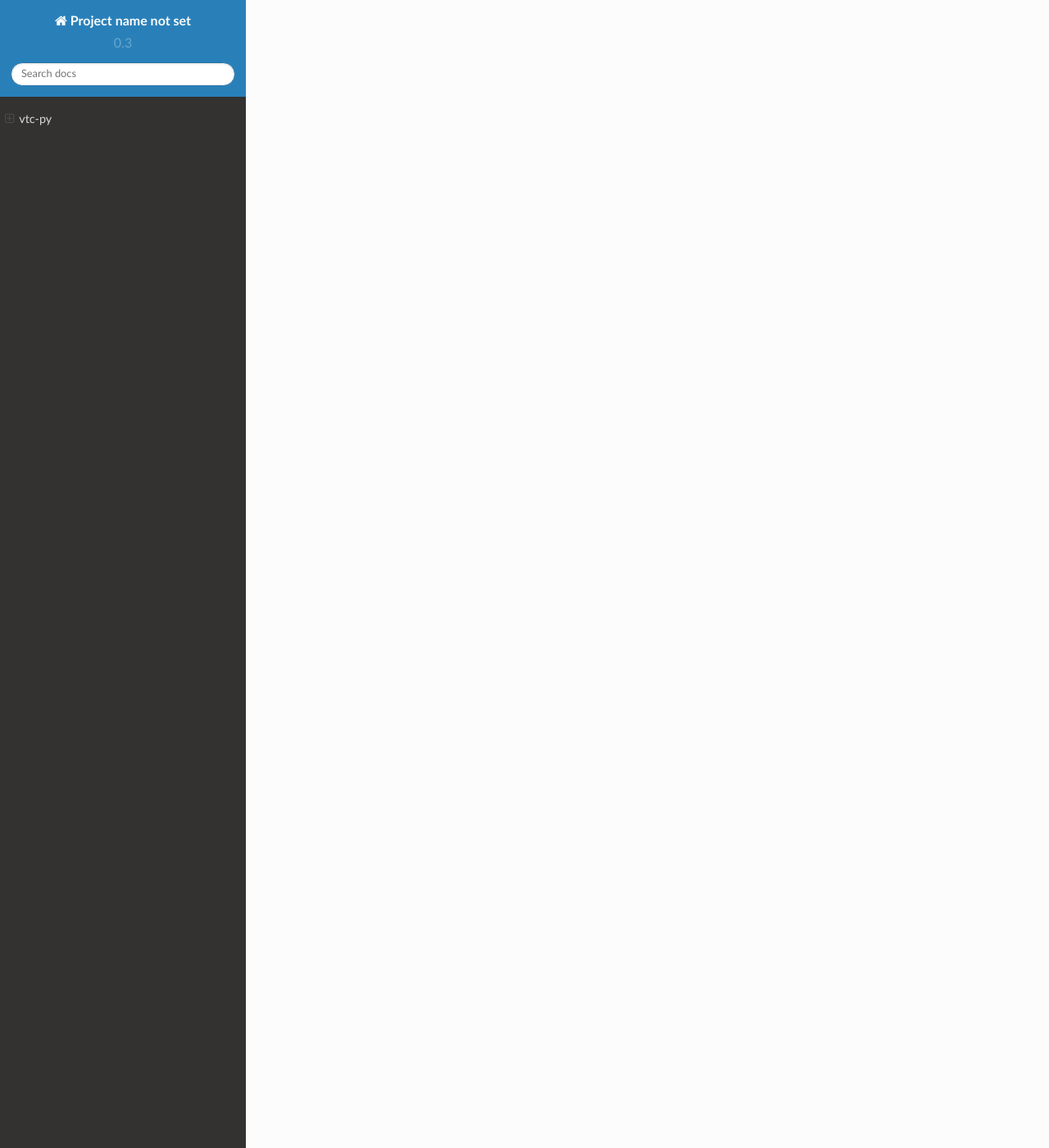
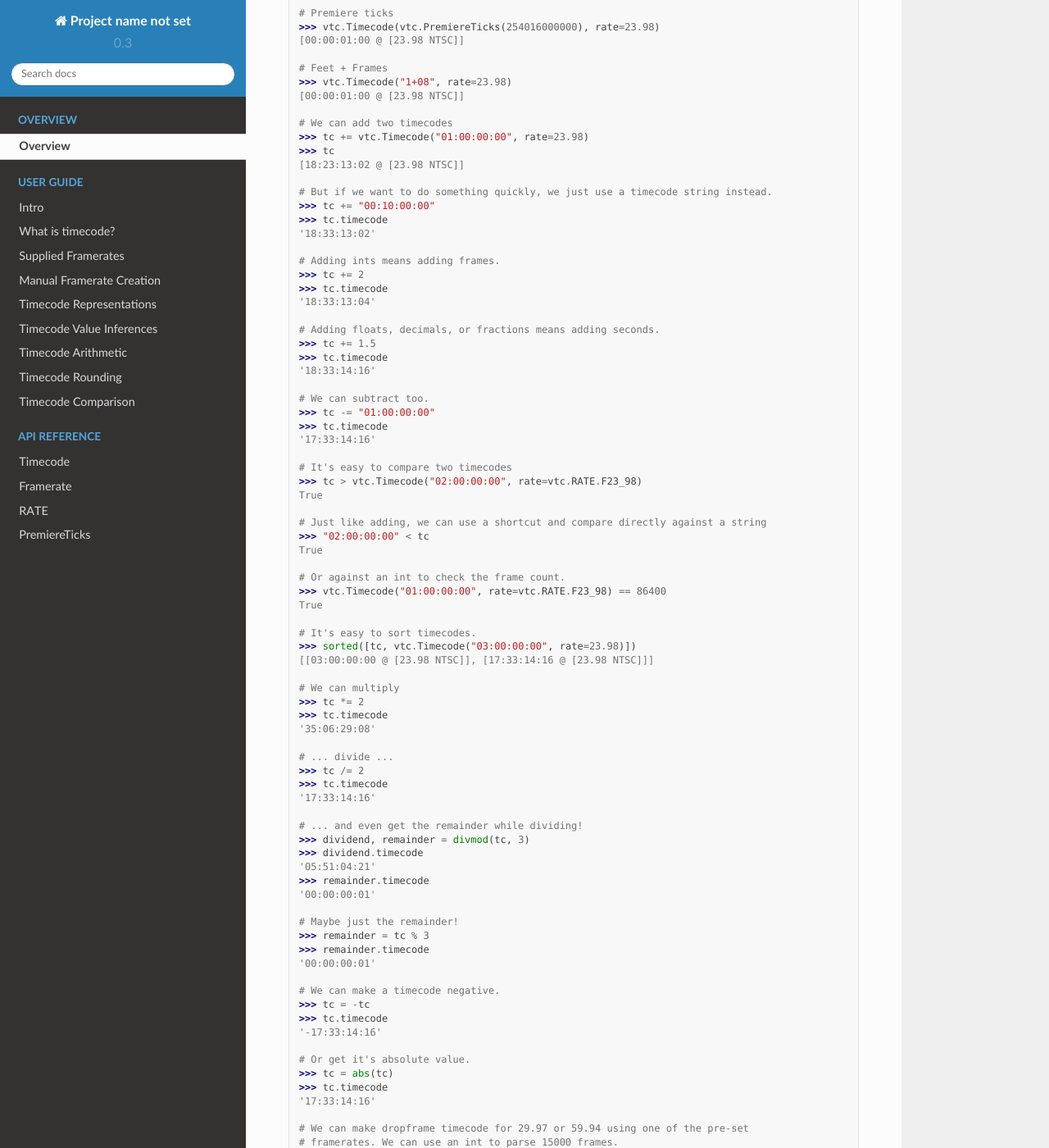
Before and after one commit to opencinemac/vtc-py, a Sphinx documentation site: the page built from zdocs/source/index.rst, in a window 1280 px wide and 1400 px high, scrolled down 2186 px. Shown: the whole window at 82% size. Built offline with Sphinx 7.4.7 and the Read the Docs theme 2.0.0, drawn with Linux system fonts in a browser that asks for light colours; some of the changed text lies outside the part shown.

```diff
--- a/setup.cfg
+++ b/setup.cfg
@@ -30,6 +30,7 @@ doc =
 	sphinx
 	sphinx-autodoc-typehints
 	sphinx_rtd_theme
+	sphinx.ext.doctest
 build =
 	twine
 	wheel
--- a/zdocs/source/conf.py
+++ b/zdocs/source/conf.py
@@ -52,10 +52,9 @@ add_module_names = False
 extensions = [
     "sphinx.ext.autodoc",
     "sphinx.ext.doctest",
-    "sphinx.ext.intersphinx",
-    "sphinx.ext.todo",
     "sphinx.ext.coverage",
     "sphinx.ext.viewcode",
+    "sphinx.ext.githubpages",
     "sphinx_autodoc_typehints",
 ]
 
@@ -65,7 +64,6 @@ templates_path = ["_templates"]
 # The suffix(es) of source filenames.
 # You can specify multiple suffix as a list of string:
 #
-# source_suffix = ['.rst', '.md']
 source_suffix = ".rst"
 
 # The master toctree document.
@@ -119,7 +117,7 @@ html_static_path = ["_static"]
 # -- Options for HTMLHelp output ---------------------------------------------
 
 # Output file base name for HTML help builder.
-htmlhelp_basename = "islelibdoc"
+htmlhelp_basename = "vtcdoc"
 
 
 # -- Options for LaTeX output ------------------------------------------------
@@ -143,7 +141,7 @@ latex_elements: Dict[str, Any] = {
 # (source start file, target name, title,
 #  author, documentclass [howto, manual, or own class]).
 latex_documents = [
-    (master_doc, "islelib.tex", "islelib Documentation", "Billy Peake", "manual")
+    (master_doc, "vtc.tex", "vtc Documentation", "Billy Peake", "manual")
 ]
 
 
@@ -151,7 +149,7 @@ latex_documents = [
 
 # One entry per manual page. List of tuples
 # (source start file, name, description, authors, manual section).
-man_pages = [(master_doc, "islelib", "islelib Documentation", 1)]
+man_pages = [(master_doc, "vtc", "vtc Documentation", 1)]
 
 
 # -- Options for Texinfo output ----------------------------------------------
@@ -162,11 +160,11 @@ man_pages = [(master_doc, "islelib", "islelib Documentation", 1)]
 texinfo_documents = [
     (
         master_doc,
-        "islelib",
-        "islelib Documentation",
-        "islelib",
-        "One line description of project.",
-        "Miscellaneous",
+        "vtc",
+        "vtc Documentation",
+        "vtc",
+        "A SMPTE timecode library for python.",
+        "Film Tools",
     )
 ]
 
@@ -193,7 +191,7 @@ epub_exclude_files = ["search.html"]
 # -- Options for intersphinx extension ---------------------------------------
 
 # Example configuration for intersphinx: refer to the Python standard library.
-intersphinx_mapping = {"https://zdocs.python.org/": None}
+# intersphinx_mapping = {"https://zdocs.python.org/": None}
 
 # -- Options for todo extension ----------------------------------------------
 
@@ -204,3 +202,4 @@ todo_include_todos = True
 add_module_names = False
 autoclass_content = "both"
 autodoc_member_order = "groupwise"
+always_document_param_types = True
--- a/zdocs/source/index.rst
+++ b/zdocs/source/index.rst
@@ -1,15 +1,224 @@
-vtc-py
+.. toctree::
+   :hidden:
+   :maxdepth: 2
+   :caption: Overview
+
+   self
+
+.. toctree::
+   :hidden:
+   :maxdepth: 2
+   :caption: User Guide
+
+   ./guide.rst
+
+.. toctree::
+   :hidden:
+   :maxdepth: 2
+   :caption: API Reference
+
+   ./api.rst
+
+Overview
+========
+
+``vtc-py`` is maintained by an ex-assistant editor. It aims to offer a powerful, but
+ergonomic API for writing scripts and software involving video timecode with minimal
+fuss.
+
+Features
+========
+
+    - SMPTE Conventions:
+        - NTSC
+        - Drop-Frame
+        - Interlaced timecode (not implemented)
+    - Timecode Representations:
+        - Timecode       | '01:00:00:00'
+        - Frames         | 86400
+        - Seconds        | 3600.0
+        - Runtime        | '01:00:00.0'
+        - Rational       | 18018/5
+        - Feet+Frames    | '5400+00'
+        - Premiere Ticks | 15240960000000
+    - Operations:
+        - Comparisons (==, <, <=, >, >=)
+        - Add
+        - Subtract
+        - Scale (multiply and divide)
+        - Divmod
+        - Modulo
+        - Negative
+        - Absolute
+        - Rebase (recalculate frame count at new framerate)
+    - Flexible Parsing:
+        - Partial timecodes      | '1:12'
+        - Partial runtimes       | '1.5'
+        - Negative string values | '-1:12', '-3+00'
+        - Poorly formatted tc's  | '1:13:4'
+    - Type inference for fast scripting (add a tc string to a Timecode value)
+    - Modern Python Typehints for static analysis.
+
+Goals
+=====
+
+    - Parse and fetch all Timecode representations.
+    - A clean, Pythonic API
+    - Support all operations that make sense for timecode.
+    - Sane shortcuts for scripting
+
+Non-Goals
 =========
 
-.. toctree::
-   :maxdepth: 2
-   :caption: Contents:
-
-``vtc-py`` is a SMPTE video timecode library by the open cinema collective. It aims to
-offer a powerful, but ergonomic API for writing scripts and software involving video
-timecode with minimal fuss.
+    - Real-time timecode generators.
 
 Demo
-----
+====
 
-.. code-block:: python
+Let's take a quick high-level look at what you can do with this library:
+
+.. doctest:: python
+
+    >>> import vtc
+
+    # It's easy to make a new 23.98 NTSC timecode.
+    >>> tc = vtc.Timecode("17:23:13:02", rate=23.98)
+
+    # We can get all sorts of ways to represent the timecode.
+    >>> tc.timecode
+    '17:23:13:02'
+
+    >>> tc.frames
+    1502234
+
+    >>> tc.seconds
+    Decimal('62655.67641666666666666666667')
+
+    >>> tc.rational
+    Fraction(751868117, 12000)
+
+    >>> tc.runtime(precision=3)
+    '17:24:15.676'
+
+    >>> tc.premiere_ticks
+    15915544300656000
+
+    >>> tc.feet_and_frames
+    '93889+10'
+
+    # Parsing is flexible
+    # Partial timecode
+    >>> vtc.Timecode("3:12", rate=23.98)
+    [00:00:03:12 @ [23.98 NTSC]]
+
+    # Frame count (ints)
+    >>> vtc.Timecode(24, rate=23.98)
+    [00:00:01:00 @ [23.98 NTSC]]
+
+    # Seconds (floats, decimals, or fractions)
+    >>> vtc.Timecode(1.5, rate=23.98)
+    [00:00:01:12 @ [23.98 NTSC]]
+
+    # Premiere ticks
+    >>> vtc.Timecode(vtc.PremiereTicks(254016000000), rate=23.98)
+    [00:00:01:00 @ [23.98 NTSC]]
+
+    # Feet + Frames
+    >>> vtc.Timecode("1+08", rate=23.98)
+    [00:00:01:00 @ [23.98 NTSC]]
+
+    # We can add two timecodes
+    >>> tc += vtc.Timecode("01:00:00:00", rate=23.98)
+    >>> tc
+    [18:23:13:02 @ [23.98 NTSC]]
+
+    # But if we want to do something quickly, we just use a timecode string instead.
+    >>> tc += "00:10:00:00"
+    >>> tc.timecode
+    '18:33:13:02'
+
+    # Adding ints means adding frames.
+    >>> tc += 2
+    >>> tc.timecode
+    '18:33:13:04'
+
+    # Adding floats, decimals, or fractions means adding seconds.
+    >>> tc += 1.5
+    >>> tc.timecode
+    '18:33:14:16'
+
+    # We can subtract too.
+    >>> tc -= "01:00:00:00"
+    >>> tc.timecode
+    '17:33:14:16'
+
+    # It's easy to compare two timecodes
+    >>> tc > vtc.Timecode("02:00:00:00", rate=vtc.RATE.F23_98)
+    True
+
+    # Just like adding, we can use a shortcut and compare directly against a string
+    >>> "02:00:00:00" < tc
+    True
+
+    # Or against an int to check the frame count.
+    >>> vtc.Timecode("01:00:00:00", rate=vtc.RATE.F23_98) == 86400
+    True
+
+    # It's easy to sort timecodes.
+    >>> sorted([tc, vtc.Timecode("03:00:00:00", rate=23.98)])
+    [[03:00:00:00 @ [23.98 NTSC]], [17:33:14:16 @ [23.98 NTSC]]]
+
+    # We can multiply
+    >>> tc *= 2
+    >>> tc.timecode
+    '35:06:29:08'
+
+    # ... divide ...
+    >>> tc /= 2
+    >>> tc.timecode
+    '17:33:14:16'
+
+    # ... and even get the remainder while dividing!
+    >>> dividend, remainder = divmod(tc, 3)
+    >>> dividend.timecode
+    '05:51:04:21'
+    >>> remainder.timecode
+    '00:00:00:01'
+
+    # Maybe just the remainder!
+    >>> remainder = tc % 3
+    >>> remainder.timecode
+    '00:00:00:01'
+
+    # We can make a timecode negative.
+    >>> tc = -tc
+    >>> tc.timecode
+    '-17:33:14:16'
+
+    # Or get it's absolute value.
+    >>> tc = abs(tc)
+    >>> tc.timecode
+    '17:33:14:16'
+
+    # We can make dropframe timecode for 29.97 or 59.94 using one of the pre-set
+    # framerates. We can use an int to parse 15000 frames.
+    >>> vtc.Timecode(15000, rate=vtc.RATE.F29_97_DF)
+    [00:08:20;18 @ [29.97 NTSC DF]]
+
+    # We can make new timecodes with arbitrary framerates if we want:
+    >>> vtc.Timecode("01:00:00:00", rate=240)
+    [01:00:00:00 @ [240]]
+
+    # Using a non-whole number indicates this is an NTSC timecode.
+    >>> vtc.Timecode("01:00:00:00", rate=239.76)
+    [01:00:00:00 @ [239.76 NTSC]]
+
+    # We can signal that we want a whole-frame timebase to be converted to an
+    # NTSC framerate.
+    >>> tc = vtc.Timecode("01:00:00:00", rate=vtc.Framerate(48, ntsc=True))
+    >>> tc
+    [01:00:00:00 @ [47.95 NTSC]]
+
+    # We can also rebase the frames using a new framerate!
+    >>> tc.rebase(vtc.RATE.F23_98)
+    [02:00:00:00 @ [23.98 NTSC]]
```
Also changed, not shown: zdocs/source/api.rst (added, +43 -0 lines), zdocs/source/guide.rst (added, +362 -0 lines), 5 other files.
